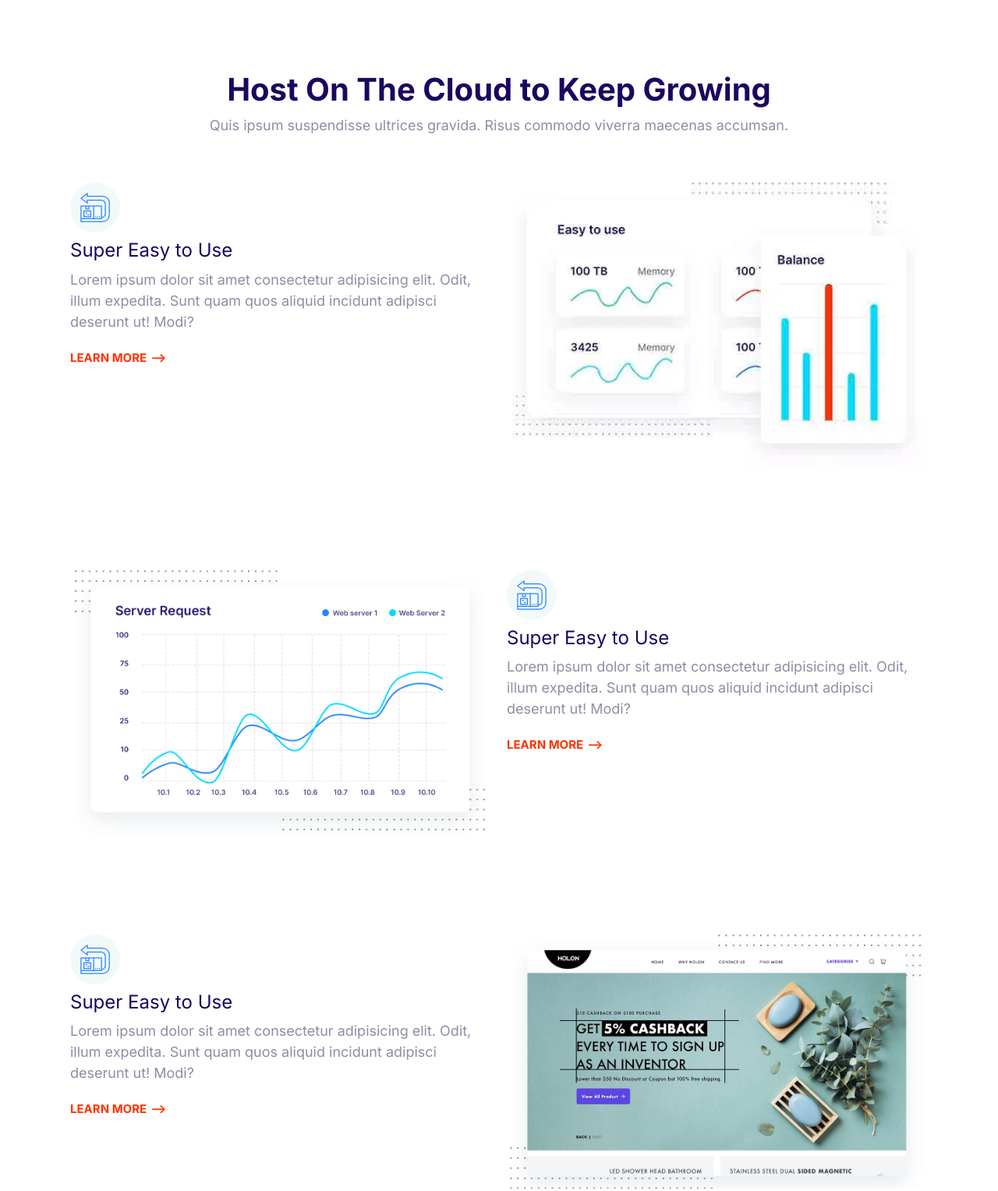
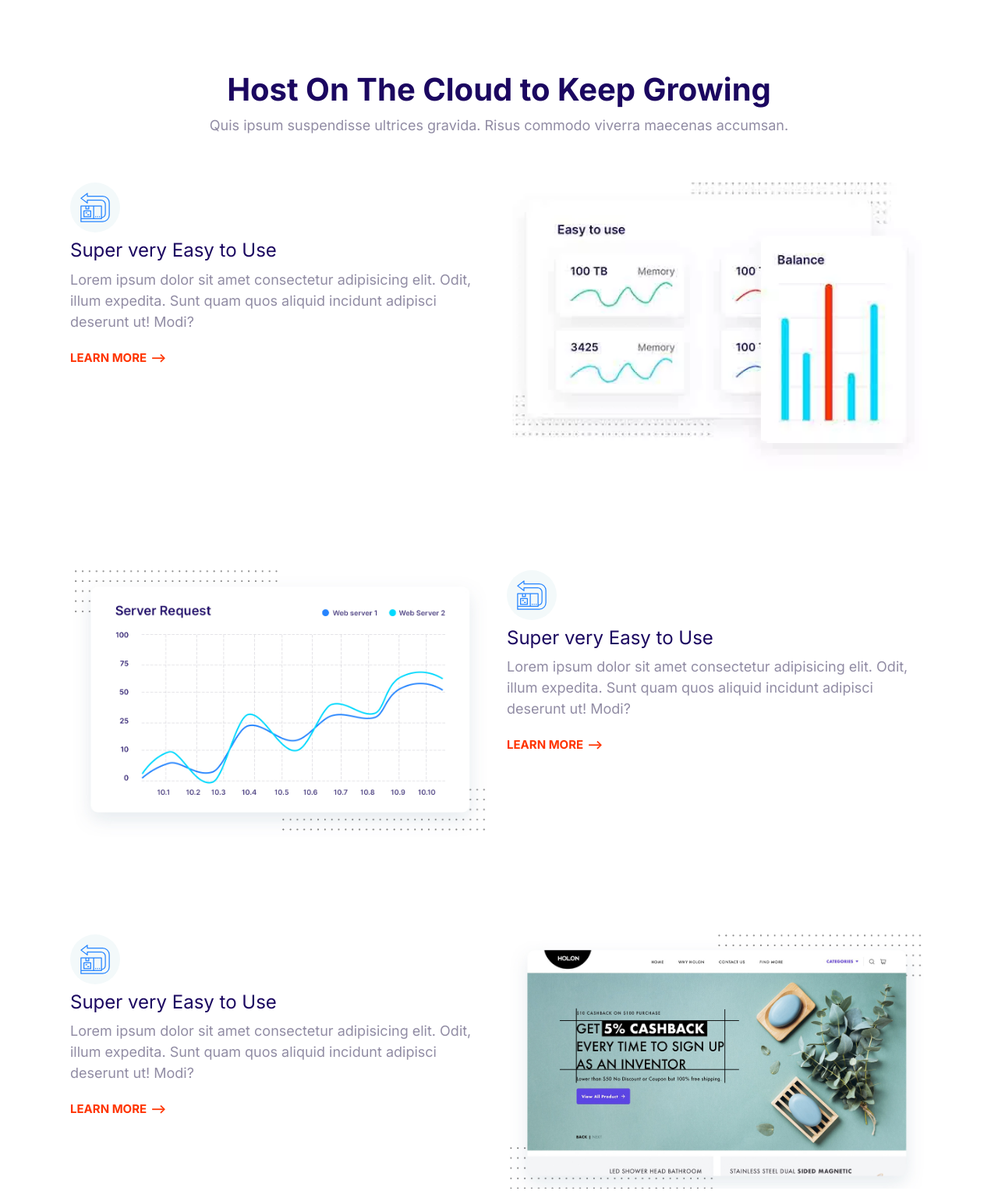
Before and after one commit to behdad097/template, a plain HTML site: page playground.html in a window 1280 px wide. Shown: the top 1527 px of the page at 78% size. Drawn offline with Linux system fonts and the light colour scheme.

Commit message:
Update playground1

```diff
--- a/playground.html
+++ b/playground.html
@@ -29,7 +29,7 @@
               <use xlink:href="images/sprite.svg#easy"></use>
             </svg>
           </span>
-          <h3 class="feature__heading">Super Easy to Use</h3>
+          <h3 class="feature__heading">Super very Easy to Use</h3>
           <p>
             Lorem ipsum dolor sit amet consectetur adipisicing elit. Odit, illum
             expedita. Sunt quam quos aliquid incidunt adipisci deserunt ut!
@@ -55,7 +55,7 @@
               <use xlink:href="images/sprite.svg#easy"></use>
             </svg>
           </span>
-          <h3 class="feature__heading">Super Easy to Use</h3>
+          <h3 class="feature__heading">Super very Easy to Use</h3>
           <p>
             Lorem ipsum dolor sit amet consectetur adipisicing elit. Odit, illum
             expedita. Sunt quam quos aliquid incidunt adipisci deserunt ut!
@@ -73,7 +73,7 @@
               <use xlink:href="images/sprite.svg#easy"></use>
             </svg>
           </span>
-          <h3 class="feature__heading">Super Easy to Use</h3>
+          <h3 class="feature__heading">Super very Easy to Use</h3>
           <p>
             Lorem ipsum dolor sit amet consectetur adipisicing elit. Odit, illum
             expedita. Sunt quam quos aliquid incidunt adipisci deserunt ut!
@@ -91,7 +91,7 @@
               <use xlink:href="images/sprite.svg#easy"></use>
             </svg>
           </span>
-          <h3 class="feature__heading">Super Easy to Use</h3>
+          <h3 class="feature__heading">Super very Easy to Use</h3>
           <p>
             Lorem ipsum dolor sit amet consectetur adipisicing elit. Odit, illum
             expedita. Sunt quam quos aliquid incidunt adipisci deserunt ut!
```
